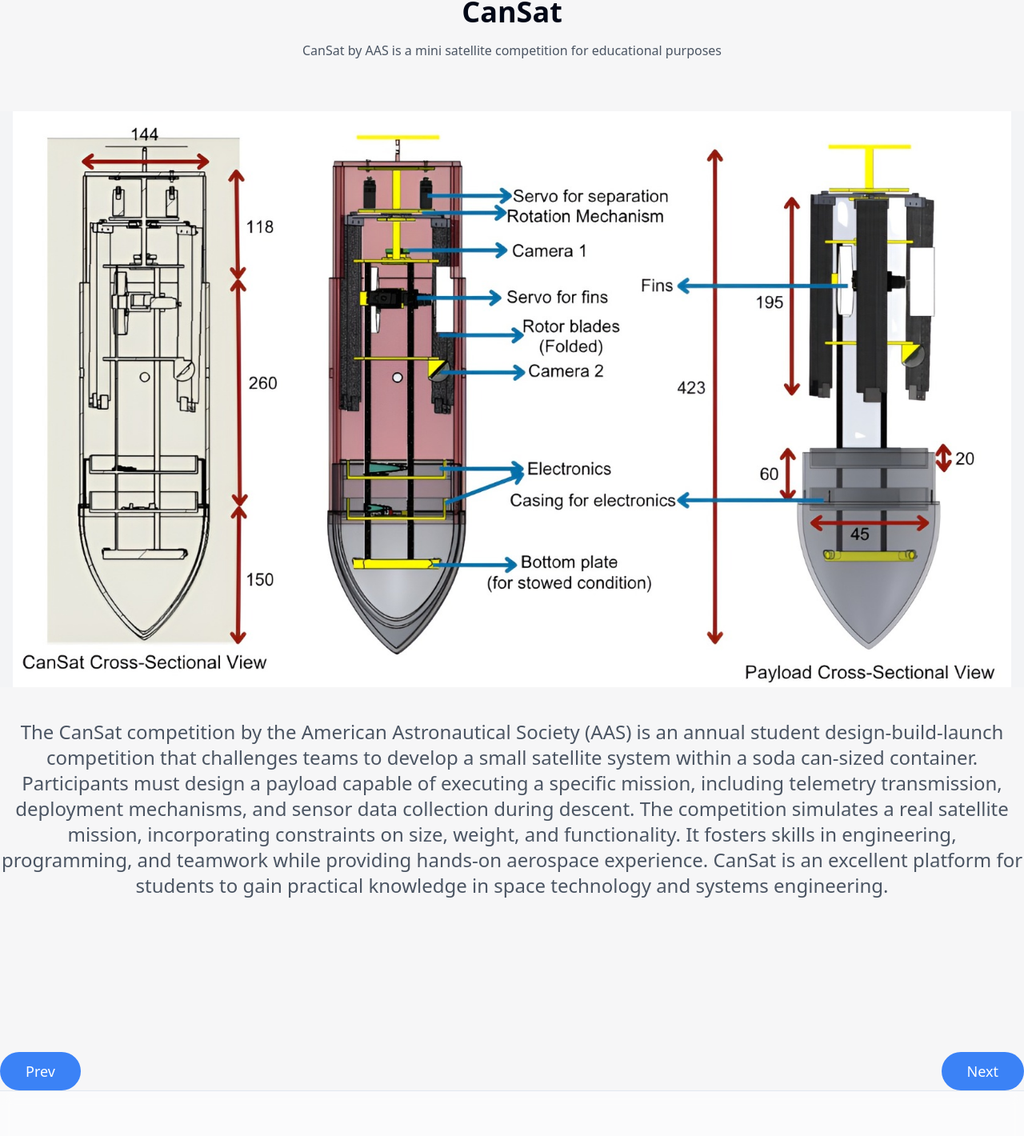
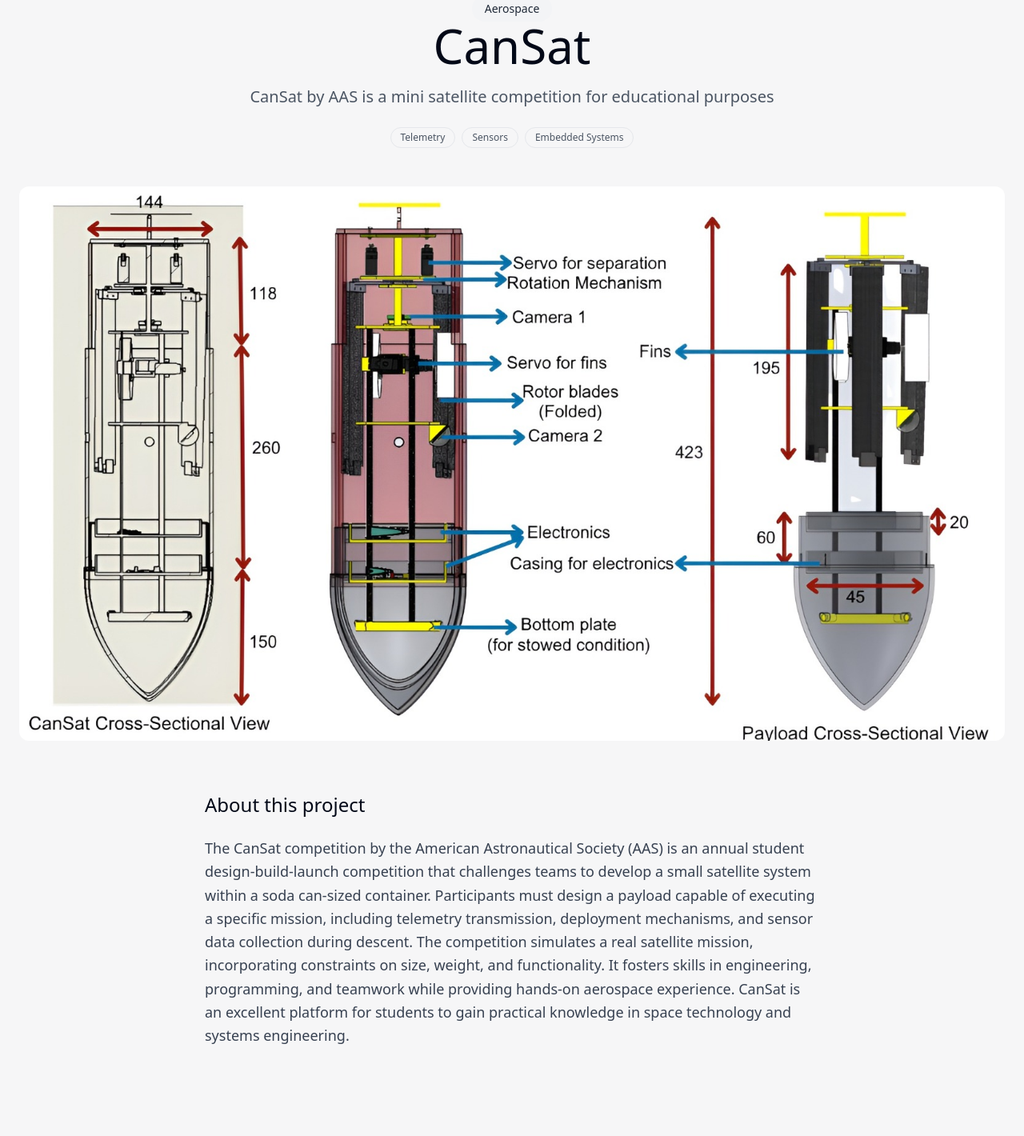
Before and after one commit to Robotics-PEC/Robotics-PEC.github.io, a Next.js app: page /project/1 in a window 1280 px wide. Shown: the part 166-1586 px from the top of the page at 80% size. Built offline with nearby package versions, Linux system fonts and the light colour scheme.

Commit message:
Updated: Project Detail Page

```diff
--- a/src/constants/index.ts
+++ b/src/constants/index.ts
@@ -6,21 +6,27 @@ export const projects: ProjectType[] = [
         title: "CanSat",
         description: "CanSat by AAS is a mini satellite competition for educational purposes",
         image: "/projects/cansat.jpg",
-        longDescription: "The CanSat competition by the American Astronautical Society (AAS) is an annual student design-build-launch competition that challenges teams to develop a small satellite system within a soda can-sized container. Participants must design a payload capable of executing a specific mission, including telemetry transmission, deployment mechanisms, and sensor data collection during descent. The competition simulates a real satellite mission, incorporating constraints on size, weight, and functionality. It fosters skills in engineering, programming, and teamwork while providing hands-on aerospace experience. CanSat is an excellent platform for students to gain practical knowledge in space technology and systems engineering."
+        longDescription: "The CanSat competition by the American Astronautical Society (AAS) is an annual student design-build-launch competition that challenges teams to develop a small satellite system within a soda can-sized container. Participants must design a payload capable of executing a specific mission, including telemetry transmission, deployment mechanisms, and sensor data collection during descent. The competition simulates a real satellite mission, incorporating constraints on size, weight, and functionality. It fosters skills in engineering, programming, and teamwork while providing hands-on aerospace experience. CanSat is an excellent platform for students to gain practical knowledge in space technology and systems engineering.",
+        category: "Aerospace",
+        technologies: ["Telemetry", "Sensors", "Embedded Systems"]
     },
     {
         id: 2,
         title: "Robo Wars",
         description: "Robo Wars is a combat competition where robots fight for victory.",
         image: "/projects/robowars.jpg",
-        longDescription: "Robo Wars is a thrilling combat robotics competition where teams design, build, and battle remote-controlled robots in an enclosed arena. The objective is to disable opponents using weapons, strategy, and durability while adhering to weight and safety regulations. These battles test engineering skills, innovation, and teamwork as participants develop robots with powerful weaponry like spinners, flippers, and hammers. Popular worldwide, Robo Wars fosters STEM learning by encouraging mechanical design, electronics, and programming. Events range from university contests to global championships, captivating audiences with intense robot duels. The competition showcases cutting-edge technology and pushes the boundaries of robotic combat engineering."
+        longDescription: "Robo Wars is a thrilling combat robotics competition where teams design, build, and battle remote-controlled robots in an enclosed arena. The objective is to disable opponents using weapons, strategy, and durability while adhering to weight and safety regulations. These battles test engineering skills, innovation, and teamwork as participants develop robots with powerful weaponry like spinners, flippers, and hammers. Popular worldwide, Robo Wars fosters STEM learning by encouraging mechanical design, electronics, and programming. Events range from university contests to global championships, captivating audiences with intense robot duels. The competition showcases cutting-edge technology and pushes the boundaries of robotic combat engineering.",
+        category: "Combat Robotics",
+        technologies: ["Mechanical Design", "Electronics", "Remote Control"]
     },
     {
         id: 3,
         title: "Robotic Arm",
         description: "A mechanical arm mimicking human motion for automation and precision tasks.",
         image: "/projects/roboticarm.jpg",
-        longDescription: "A robotic arm is a programmable mechanical device designed to mimic the movements of a human arm. It consists of interconnected segments, joints, and actuators that enable precise motion and manipulation of objects. Controlled via computers, sensors, or AI, robotic arms are widely used in industries such as manufacturing, healthcare, and space exploration. They perform tasks like welding, assembly, surgery, and material handling with high accuracy and efficiency. Advanced models incorporate machine learning and vision systems for autonomous operation. Robotic arms enhance productivity, reduce human effort in hazardous environments, and play a crucial role in automation and modern robotics."
+        longDescription: "A robotic arm is a programmable mechanical device designed to mimic the movements of a human arm. It consists of interconnected segments, joints, and actuators that enable precise motion and manipulation of objects. Controlled via computers, sensors, or AI, robotic arms are widely used in industries such as manufacturing, healthcare, and space exploration. They perform tasks like welding, assembly, surgery, and material handling with high accuracy and efficiency. Advanced models incorporate machine learning and vision systems for autonomous operation. Robotic arms enhance productivity, reduce human effort in hazardous environments, and play a crucial role in automation and modern robotics.",
+        category: "Automation",
+        technologies: ["AI", "Control Systems", "Sensors"]
     }
 ];
 
--- a/src/pages/project/[id].tsx
+++ b/src/pages/project/[id].tsx
@@ -1,42 +1,39 @@
 import Footer from '@/components/Footer';
 import Header from '@/components/Header';
-import ProjectCard from '@/components/ProjectCard';
 import { Button } from '@/components/ui/button';
 import { projects } from '@/constants';
-import { ChevronRight } from 'lucide-react';
+import { ChevronLeft, ChevronRight } from 'lucide-react';
 import Head from 'next/head';
+import { useRouter } from 'next/router';
+import { motion, AnimatePresence } from "framer-motion";
 import Image from 'next/image';
-import { useRouter } from 'next/router';
-import React from 'react'
+import Link from 'next/link';
+import React from 'react';
 
 const ProjectPage = () => {
-
     const router = useRouter();
     const { id } = router.query;
-    const project = projects[Number(id) - 1];
+    const project = projects.find((p) => p.id === Number(id));
 
     const handleClick = () => {
         router.push("/#projects");
-    }
+    };
 
     const prev = () => {
         let prevId = Number(id) - 1;
-
-        if (prevId == 0) {
+        if (prevId === 0) {
             prevId = projects.length;
         }
         router.push(`/project/${prevId}`);
-    }
+    };
 
     const next = () => {
         let nextId = Number(id) + 1;
-
         if (nextId > projects.length) {
             nextId = 1;
         }
-
         router.push(`/project/${nextId}`);
-    }
+    };
 
     return (
         <div className="min-h-screen flex flex-col bg-[#F6F6F7]">
@@ -54,49 +51,73 @@ const ProjectPage = () => {
                 <link rel="canonical" href="https://roboticspec.com" />
             </Head>
             <Header />
-            {project ?
-                <main className="flex-grow py-24">
-                    <div className="container mx-auto px-4">
-                        <div className="text-center mb-16">
-                            <h1 className="text-4xl font-bold mb-4">{project.title}</h1>
-                            <p className="text-gray-600">{project.description}</p>
+            {project ? (
+                <AnimatePresence mode="wait">
+                    <motion.div
+                        key={project.id}
+                        initial={{ opacity: 0 }}
+                        animate={{ opacity: 1 }}
+                        exit={{ opacity: 0 }}
+                        transition={{ duration: 0.5 }}
+                        className="pt-24 pb-16"
+                    >
+                        <div className="container mx-auto px-6">
+                            <div className="flex flex-col items-center mb-12">
+                                <span className="text-sm font-medium px-4 py-1.5 rounded-full bg-gray-100 text-gray-800">
+                                    {project.category}
+                                </span>
+                                <h1 className="text-4xl sm:text-5xl md:text-6xl font-medium text-center max-w-3xl mb-5">
+                                    {project.title}
+                                </h1>
+                                <p className="text-xl text-gray-600 text-center max-w-2xl">
+                                    {project.description}
+                                </p>
+                                <div className="flex flex-wrap justify-center gap-2 mt-6">
+                                    {project.technologies?.map((tech, index) => (
+                                        <span key={index} className="text-xs px-3 py-1 rounded-full border border-gray-200 text-gray-600">
+                                            {tech}
+                                        </span>
+                                    ))}
                                 </div>
                             </div>
-                    <div className="relative aspect-video bg-gray-100 px-10 py-10">
-                        <Image
-                            src={project.image}
-                            alt={project.title}
-                            fill
-                            className="object-contain"
-                        />
+                            <div className="relative rounded-xl overflow-hidden aspect-video mb-16 subtle-shadow">
+                                <Image src={project.image} alt={project.title} fill className="object-cover" />
                             </div>
-                    <div className="text-center mt-10 mb-16">
-                        <p className="text-2xl text-gray-600">{project.longDescription}</p>
+                            <div className="max-w-3xl mx-auto mb-16">
+                                <h2 className="text-2xl font-medium mb-6">About this project</h2>
+                                <p className="text-lg text-gray-700 leading-relaxed mb-8">
+                                    {project.longDescription}
+                                </p>
                             </div>
-                </main>
-                : (
+                            <div className="flex justify-between items-center max-w-5xl mx-auto mt-20">
+                                <Button onClick={prev} className="mt-8 px-8 py-6 text-lg rounded-full bg-blue-500 hover:bg-blue-600 text-white transition-all duration-300 ease-in-out hover:scale-105">
+                                    <ChevronLeft size={16} className="transition-transform duration-300 group-hover:-translate-x-1" />
+                                    <span>Previous</span>
+                                </Button>
+                                <Link href="/projects">
+                                    <Button variant="outline" className="mt-8 px-8 py-6 text-lg rounded-full bg-blue-500 hover:bg-blue-600 text-white transition-all duration-300 ease-in-out hover:scale-105">
+                                        View all projects
+                                    </Button>
+                                </Link>
+                                <Button onClick={next} className="mt-8 px-8 py-6 text-lg rounded-full bg-blue-500 hover:bg-blue-600 text-white transition-all duration-300 ease-in-out hover:scale-105">
+                                    <span>Next</span>
+                                    <ChevronRight size={16} className="transition-transform duration-300 group-hover:translate-x-1" />
+                                </Button>
+                            </div>
+                        </div>
+                    </motion.div>
+                </AnimatePresence>
+            ) : (
                 <div className="text-center mb-16 py-10">
                     <h1 className="text-4xl font-bold mb-4">Incorrect Project ID</h1>
-                        <Button
-                            className="mt-8 px-8 py-6 text-lg rounded-full bg-blue-500 hover:bg-blue-600 text-white transition-all duration-300 ease-in-out hover:scale-105"
-                            onClick={handleClick}
-                        >
+                    <Button className="mt-8 px-8 py-6 text-lg rounded-full bg-blue-500 hover:bg-blue-600 text-white transition-all duration-300 ease-in-out hover:scale-105" onClick={handleClick}>
                         Explore Our Projects <ChevronRight className="ml-2" />
                     </Button>
                 </div>
-                )
-            }
-            <div className="flex flex-row justify-between">
-                <Button onClick={prev} className="mt-8 px-8 py-6 text-lg rounded-full bg-blue-500 hover:bg-blue-600 text-white transition-all duration-300 ease-in-out hover:scale-105">
-                    Prev
-                </Button>
-                <Button onClick={next} className="mt-8 px-8 py-6 text-lg rounded-full bg-blue-500 hover:bg-blue-600 text-white transition-all duration-300 ease-in-out hover:scale-105">
-                    Next
-                </Button>
+            )}
+            <Footer />
         </div>
-            <Footer />
-        </div >
-    )
-}
+    );
+};
 
 export default ProjectPage;
--- a/src/types/index.d.ts
+++ b/src/types/index.d.ts
@@ -4,6 +4,8 @@ export interface ProjectType {
     description: string;
     image: string;
     longDescription: string;
+    category: string;
+    technologies?: string[];
 };
 
 export interface EventType {
```
Lines whose indentation alone changed are shown as unchanged.
